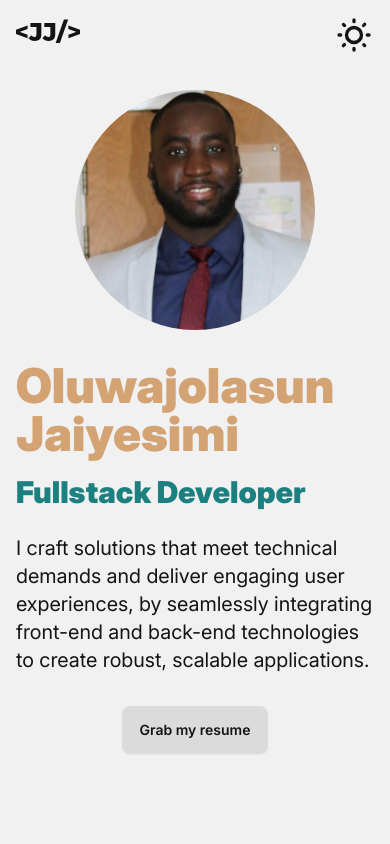
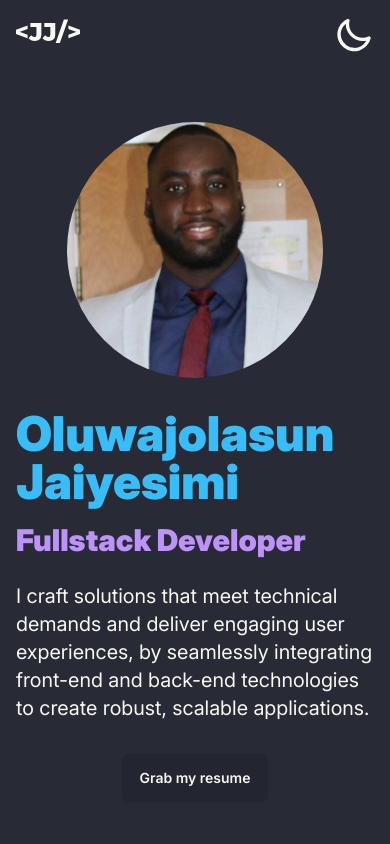
Before and after one commit to oluwajolasun/Oluwajolasun-v2, a React (Vite) app: page / in a window 390 px wide. Shown: the top 844 px of the page. Built offline with nearby package versions, Linux system fonts and the light colour scheme.

Commit message:
Fixed responsiveness  for more devices

```diff
--- a/index.html
+++ b/index.html
@@ -1,5 +1,5 @@
 <!doctype html>
-<html lang="en" data-theme="autumn">
+<html lang="en" data-theme="dracula">
   <head>
     <!-- Google tag (gtag.js) -->
     <script
--- a/src/components/ThemeToggler.jsx
+++ b/src/components/ThemeToggler.jsx
@@ -3,12 +3,11 @@ const ThemeToggler = () => {
     <>
       <label className="swap swap-rotate">
         {/* this hidden checkbox controls the state */}
-        <input type="checkbox" className="theme-controller" value="dracula" />
+        <input type="checkbox" className="theme-controller" value="autumn" />
 
         {/* moon icon */}
-
         <svg
-          className="swap-on h-10 w-10 fill-current"
+          className="swap-off h-10 w-10 fill-current"
           xmlns="http://www.w3.org/2000/svg"
           viewBox="0 0 24 24"
         >
@@ -16,9 +15,8 @@ const ThemeToggler = () => {
         </svg>
 
         {/* sun icon */}
-
         <svg
-          className="swap-off h-10 w-10 fill-current"
+          className="swap-on h-10 w-10 fill-current"
           xmlns="http://www.w3.org/2000/svg"
           viewBox="0 0 24 24"
         >
--- a/src/pages/HomePage.jsx
+++ b/src/pages/HomePage.jsx
@@ -1,11 +1,11 @@
 const HomePage = () => {
   return (
-    <div className="container mx-auto flex min-h-screen justify-center transition">
+    <div className="container mx-auto flex min-h-screen justify-center transition pt-[80px]">
       <div className="flex flex-col items-center justify-center gap-8 lg:flex-row-reverse">
         <img
           src="/images/headshot-square.jpg"
           alt=""
-          className="w-60 rounded-full md:min-w-96"
+          className="max-w-64 rounded-full md:max-w-96"
         />
         <div className="lg:w-8/12">
           <p className="mb-4 text-5xl font-black text-primary md:text-6xl">
```
